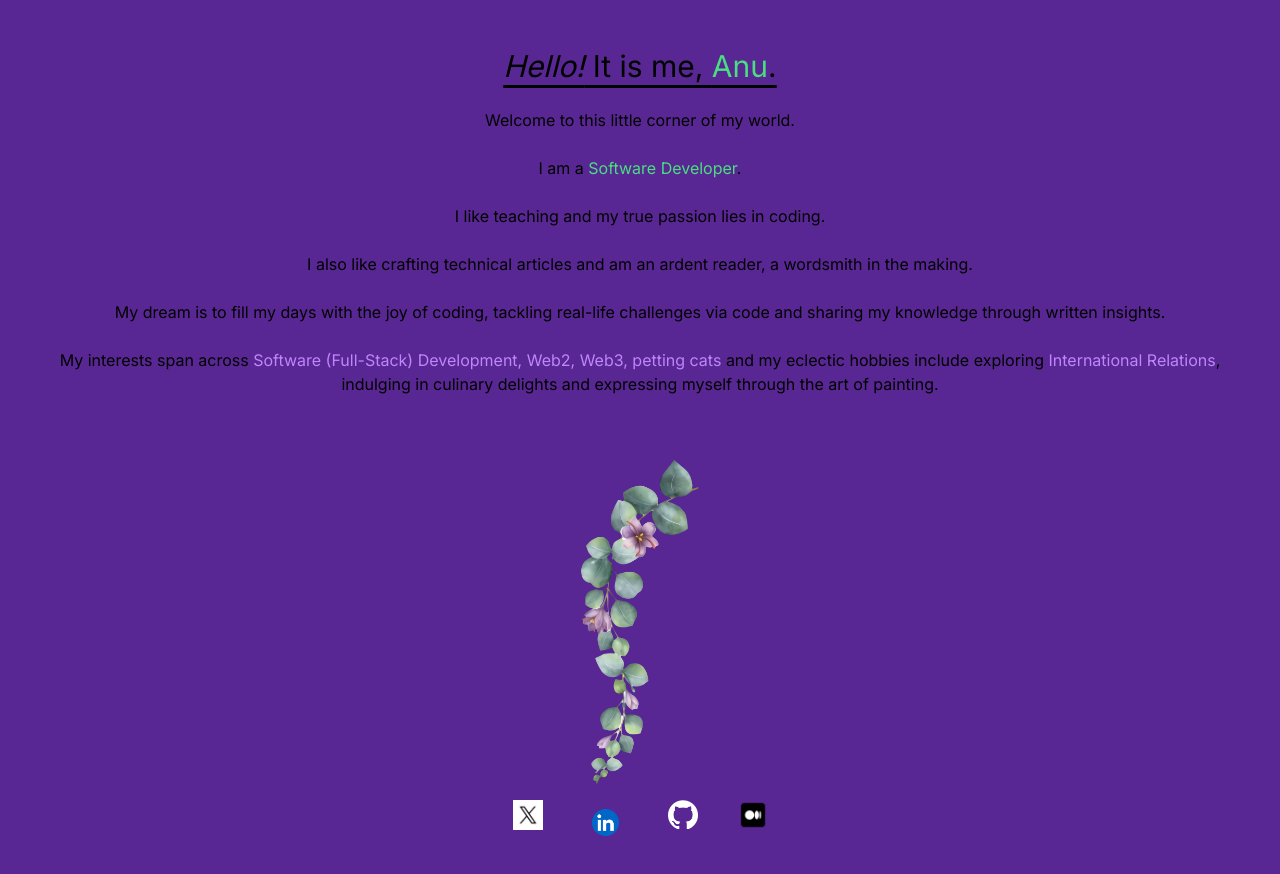
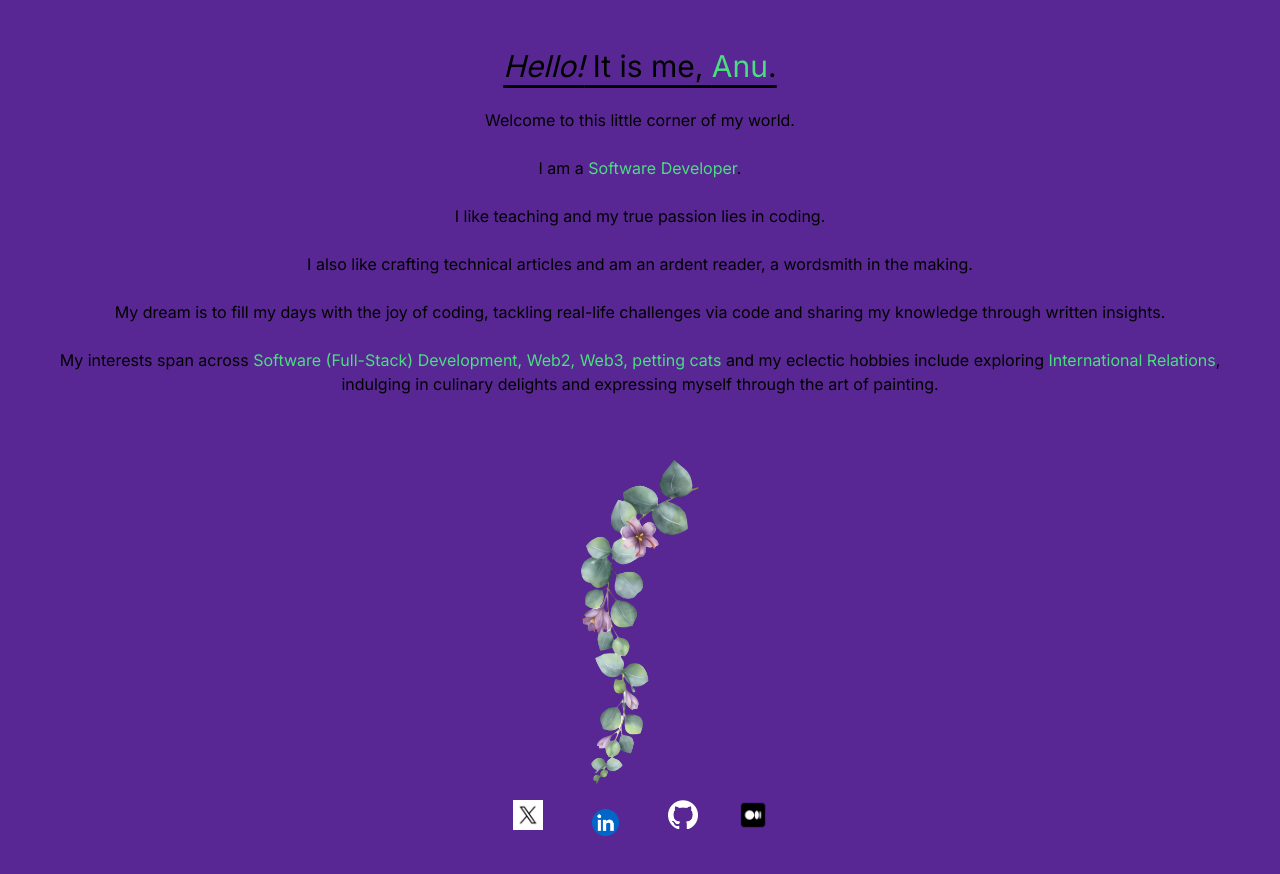
Before and after one commit to anupama12sg/landing_page, a Next.js app: page / in a window 1280 px wide. Shown: the top 874 px of the page. Built offline with nearby package versions, Linux system fonts and the light colour scheme.

Commit message:
chore: Changed text color for few keywords.

```diff
--- a/src/app/page.js
+++ b/src/app/page.js
@@ -34,7 +34,7 @@ export default function Home() {
             <br></br>
             <p><center>I am a <span class="text-green-400">Software Developer</span>. <br></br> <br></br> I like teaching and my true passion lies in coding. <br></br> <br></br> I also like crafting technical articles and am an ardent reader, a wordsmith in the making. <br></br><br></br>My dream is to fill my days with the joy of coding, tackling real-life challenges via code and sharing my knowledge through written insights.</center></p>
             <br></br>
-            <p><center>My interests span across <span class="text-purple-400">Software (Full-Stack) Development, Web2, Web3, petting cats</span> and my eclectic hobbies include exploring <span class="text-purple-400">International Relations</span>, indulging in culinary delights and expressing myself through the art of painting.</center></p>
+            <p><center>My interests span across <span class="text-green-400">Software (Full-Stack) Development, Web2, Web3, petting cats</span> and my eclectic hobbies include exploring <span class="text-green-400">International Relations</span>, indulging in culinary delights and expressing myself through the art of painting.</center></p>
             <div>
                 <br></br>
                 <br></br>
```
